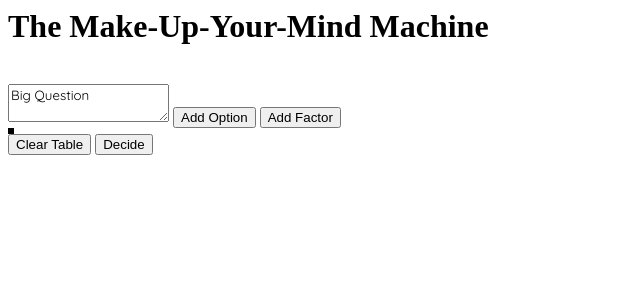
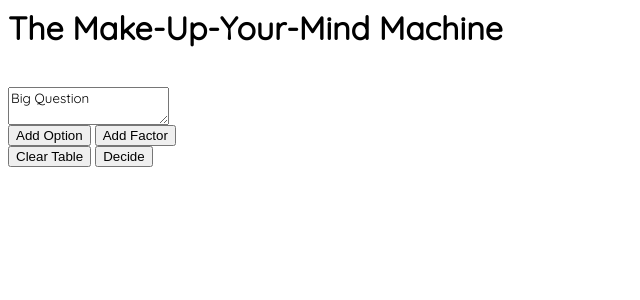
Before and after one commit to smurfyswag/courage, a Python web app: template decider/templates/chart.html in a window 1280 px wide. Shown: the top 300 px of the page, without its empty margins (0-640 px from the left). Run offline with Jinja, Linux system fonts and the light colour scheme; the template is opened without the code that fills it, so the values that code supplies are empty; some libraries are stand-ins or nearby versions.

Commit message:
Jacqui Commits Again!

```diff
--- a/decider/templates/chart.html
+++ b/decider/templates/chart.html
@@ -7,11 +7,11 @@
 <h1>The Make-Up-Your-Mind Machine</h1>
 <br>
 <form>
-<textarea name="question" class="top">Big Question</textarea>
+<textarea name="question" class="top">Big Question</textarea><br>
 <input type="Button" id="newCol" class="button" value="Add Option">
 <input type="Button" id="newRow" class="button" value="Add Factor">
 <br>
-<table style="border:solid" id="myTable" class="chart">
+<table id="myTable" class="chart">
 {{chart}}
 </table>
 <input type="Reset" class="button" value="Clear Table">
--- a/decider/templates/decider_style.css
+++ b/decider/templates/decider_style.css
@@ -1,5 +1,4 @@
 td{
-  border:solid;
 }
 table{
   width=100%;
@@ -43,5 +42,5 @@ textarea{
 
 }
 h1{
-
+  font-family: "Quicksand", sans-serif;
 }
```
